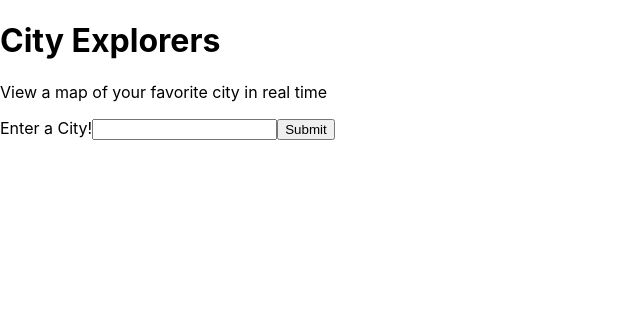
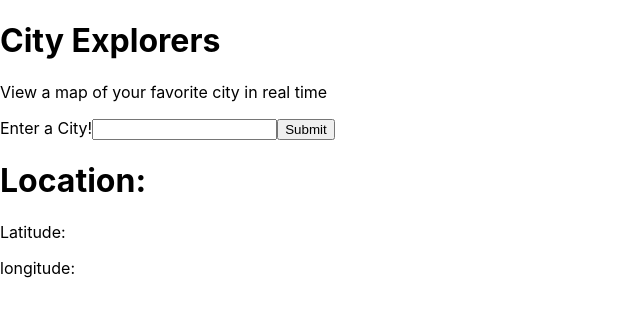
Before and after one commit to KevLaMDev/city-explorer, a React (Create React App) app: page / in a window 1280 px wide. Shown: the top 316 px of the page, without its empty margins (0-640 px from the left). Built offline with nearby package versions, Linux system fonts and the light colour scheme.

Commit message:
basic info rendering

```diff
--- a/src/App.js
+++ b/src/App.js
@@ -42,6 +42,9 @@ class App extends React.Component {
             </label>
             <button type="submit">Submit</button>
           </form>
+            <h1>Location: {this.state.locationData.display_name}</h1>
+            <p>Latitude: {this.state.locationData.lat}</p>
+            <p>longitude: {this.state.locationData.lon}</p>
         </main>
       </>
     )
```
